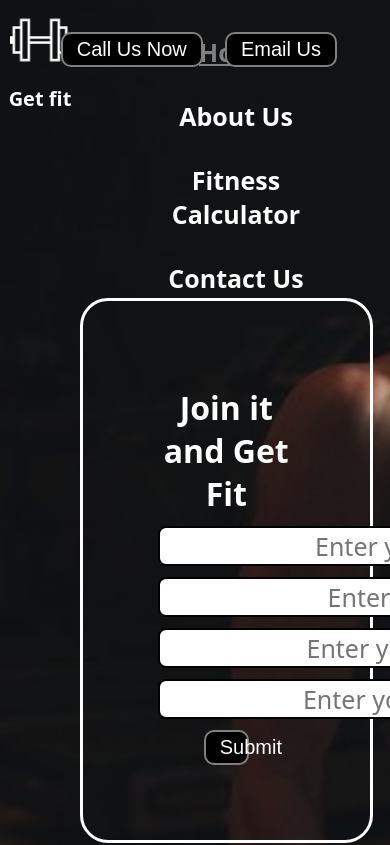
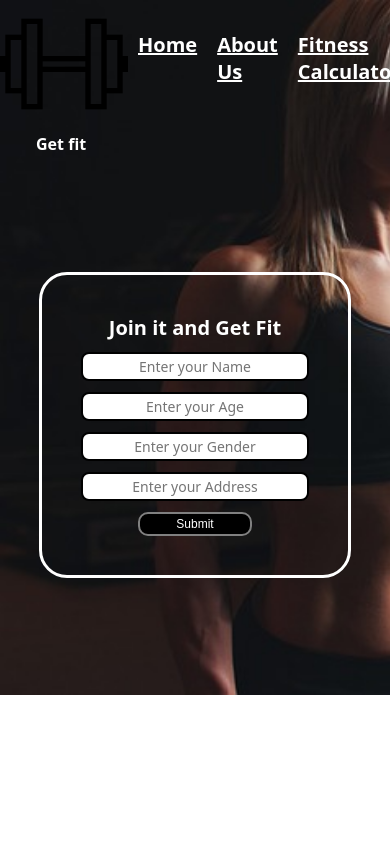
Before and after one commit to Taussy10/fitness-landing-page, a plain HTML site: page index.html in a window 390 px wide. Shown: the top 845 px of the page. Drawn offline with Linux system fonts and the light colour scheme.

Commit message:
I made site responsive

```diff
--- a/index.html
+++ b/index.html
@@ -12,7 +12,7 @@
 <link rel="stylesheet" href="style.css">
 
 <body class="body">
-<header class="header">
+<nav>
 <!-- for logo -->
 <div class="left">
  <img src="images/logo.png" alt="logo">
@@ -30,10 +30,12 @@
 </div>
 <!-- for buttons us -->
 <div class="right">
-<button class="button">Call Us Now</button>
-<button class="button">Email Us</button>
+  <ul>
+    <li> <button class="button">Call Us Now</button> </li>
+    <li> <button class="button">Email Us</button></li>
 </div>
-</header>
+</ul>
+</nav>
 <div class="container">
   <h1 class="fit
   ">Join it and Get Fit </h1>
--- a/style.css
+++ b/style.css
@@ -1,73 +1,62 @@
-*{
-  margin: 0px;
-  padding: 0px;
+* {
+  margin: 0;
+  padding: 0;
+  box-sizing: border-box;
   color: white;
 }
-.body{
-  background-image: url(images/img.jpg) ;
+
+.body {
+  background-image: url(images/img.jpg);
   background-repeat: no-repeat;
   background-size: cover;
   font-family: system-ui, -apple-system, BlinkMacSystemFont, 'Segoe UI', Roboto, Oxygen, Ubuntu, Cantarell, 'Open Sans', 'Helvetica Neue', sans-serif;
   font-weight: bold;
 }
-.left{
-  /* border: 2px solid red; */
-  display: inline-block;
-  }
 
-  .left img{
-    width: 60px;
-    margin: 10px;
-    filter: invert(100%);
-  }
-  .fit{
-    margin-top: 10px;
-  }
-  .left div{
-    text-align: center;
-    font-size: 20px;
-  }
-.center{
-  /* border: 2px solid yellow; */
-  display: inline-block;
-  position: absolute;
-  width: 60%;
-  margin: 20px 10%;
-  text-align: center;
-
+nav {
+  display: flex;
+  align-items: center;
 }
 
-.navbar{
-  list-style: none;
-  margin: 0;
-  padding: 0;
-
-}
-.navbar li{
-  display: inline-block;
-  font-size: 25px;
-
+.left {
+  flex: 0.4;
 }
 
-.navbar li a {
-  display: inline-block;
-  padding: 15px 20px ;
-  text-decoration: none;
+.name {
+  position: relative;
+  left: 36px;
 }
 
-.navbar li a:hover , .navbar li a.active {
-  text-decoration: underline;
-  color: grey;
-
+.center {
+  flex: 3;
 }
 
-.right{
-  position: absolute;
-  right: 34px;
-  top:22px;
-  /* border: 2px solid green; */
-  display: inline-block;
-  padding: 10px ;
+.center ul {
+  display: flex;
+  gap: 20px;
+  list-style: none;
+  justify-content: center;
+  padding: 10px;
+  position: relative;
+  bottom: 20px;
+}
+
+.center li {
+  font-size: 20px;
+}
+
+.right {
+  flex: 1;
+}
+
+.right ul {
+  display: flex;
+  gap: 10px;
+  list-style: none;
+  justify-content: center;
+  padding: 10px;
+  position: relative;
+  bottom: 20px;
 }
 
 .button {
@@ -76,38 +65,84 @@
   padding: 4px 14px;
   border: 2px grey solid;
   border-radius: 10px;
-  font-size: 20px ;
+  font-size: 16px;
   cursor: pointer;
 }
 
-.button:hover{
+.button:hover {
   background-color: rgb(58, 58, 58);
 }
 
-.container{
+.container {
   border: 3px white solid;
-  margin: 186px 80px;
-  padding: 75px;
-  width: 35%;
+  margin: 10% auto;
+  padding: 5%;
+  width: 80%;
+  max-width: 600px;
   border-radius: 28px;
 }
-.formgroup input{
+
+.formgroup input {
   text-align: center;
   display: block;
-  font-size: 25px;
+  font-size: 18px;
   font-family: system-ui, -apple-system, BlinkMacSystemFont, 'Segoe UI', Roboto, Oxygen, Ubuntu, Cantarell, 'Open Sans', 'Helvetica Neue', sans-serif;
-  padding: 1px;
+  padding: 5px;
   border: 2px solid black;
-  width: 508px;
+  width: 100%;
   margin: 11px auto;
   border-radius: 8px;
   color: black;
 }
-.container h1{
+
+.container h1 {
   text-align: center;
+  font-size: 28px;
 }
-.container button{
+
+.container button {
   display: block;
-  width: 33%;
+  width: 50%;
   margin: auto;
 }
+
+/* Media Queries */
+
+@media (max-width: 768px) {
+  .container {
+    margin: 20% auto;
+  }
+
+  .button {
+    font-size: 14px;
+  }
+
+  .formgroup input {
+    font-size: 16px;
+  }
+
+  .container h1 {
+    font-size: 24px;
+  }
+}
+
+@media (max-width: 576px) {
+  .container {
+    margin: 30% auto;
+    padding: 10%;
+  }
+
+  .button {
+    font-size: 12px;
+    padding: 3px 10px;
+  }
+
+  .formgroup input {
+    font-size: 14px;
+    padding: 3px;
+  }
+
+  .container h1 {
+    font-size: 20px;
+  }
+}
```
